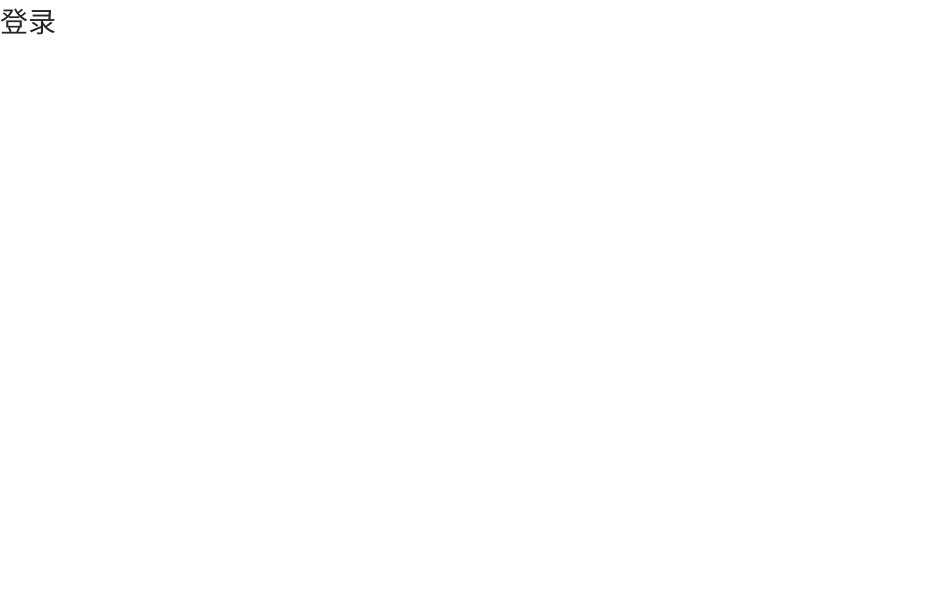
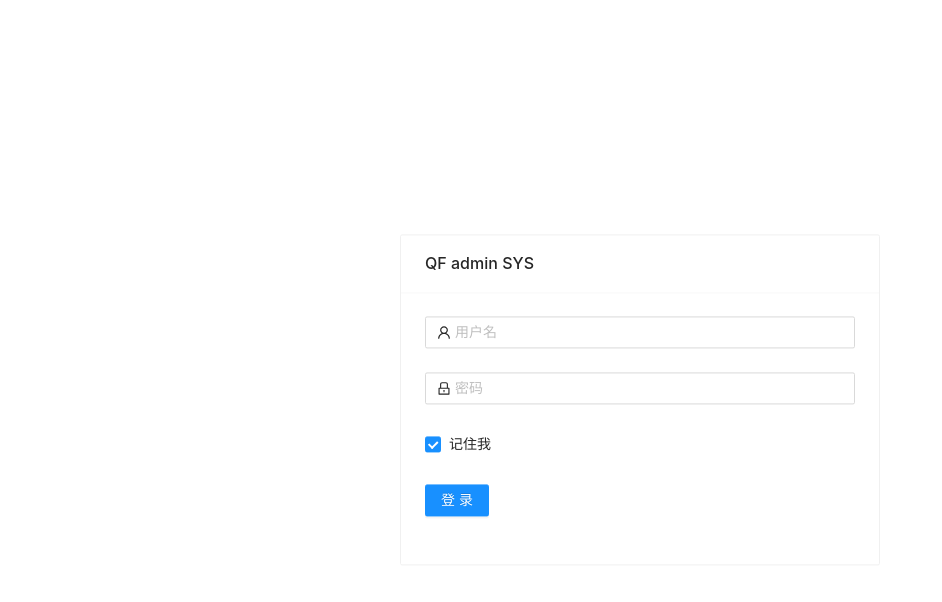
Before and after one commit to root-lucas/react-admin-backend, a React (Create React App) app: page /login in a window 1280 px wide. Shown: the top 602 px of the page, without its empty margins (0-942 px from the left). Built offline with nearby package versions, Linux system fonts and the light colour scheme.

Commit message:
feat: login|out function

```diff
--- a/src/App.js
+++ b/src/App.js
@@ -2,10 +2,13 @@ import React from 'react';
 import { Switch, Route, Redirect } from 'react-router-dom';
 import { adminRoutes } from './routes/index'
 import Frame from './components/Frame/Index'
+import { isLogined } from './utils/auth';
+
 import './App.css'
 
 function App() {
-  return (
+  // 三目运算符检查用户是否登录进行页面跳转
+  return (isLogined() ? (
     <Frame>
       <Switch>
         {
@@ -22,9 +25,10 @@ function App() {
             )
           })
         }
+        <Redirect to={adminRoutes[0].path} from='/admin' />
         <Redirect to='/404' />
       </Switch>
-    </Frame>
+    </Frame>) : (<Redirect to='/login' />)
   );
 }
 
--- a/src/components/Frame/Index.js
+++ b/src/components/Frame/Index.js
@@ -1,9 +1,11 @@
 import React from 'react'
-import { Layout, Menu} from 'antd';
-import { AppstoreOutlined } from '@ant-design/icons';
+import { Layout, Menu, Dropdown, Avatar, message } from 'antd';
+import { AppstoreOutlined, UserOutlined, DownOutlined } from '@ant-design/icons';
 import { withRouter } from 'react-router-dom';
 import logo from './logo192.png'
 import { adminRoutes } from '../../routes/index';
+import { clearToken } from "../../utils/auth";
+import './frame.css'
 
 // const { SubMenu } = Menu;
 const { Header, Content, Sider } = Layout;
@@ -11,12 +13,38 @@ const { Header, Content, Sider } = Layout;
 const routes = adminRoutes.filter(route => route.isShow)
 
 function Index(props) {
+    const popMenu = (
+        <Menu
+            onClick={(p) => {
+                if (p.key === "logOut") {
+                    clearToken();
+                    props.history.push("/login");
+                } else {
+                    message.info(p.key); // tip
+                    if ((p.key = "notice")) {
+                        props.history.push("/admin/notices");
+                    }
+                }
+            }}>
+            <Menu.Item key='notice'>通知中心</Menu.Item>
+            <Menu.Item key='setting'>设置</Menu.Item>
+            <Menu.Item key='logOut'>退出</Menu.Item>
+        </Menu>
+    )
+
     return (
         <Layout>
             <Header className="header" style={{ background: '#428bca' }}>
                 <div className="logo">
                     <img src={logo} alt='logo' style={{ width: 50, height: 50 }} />
                 </div>
+                <Dropdown overlay={popMenu}>
+                    <div>
+                        <Avatar size="small" icon={<UserOutlined />} />
+                        <span style={{ color: '#fff', margin: '0 5px' }}>超级管理员</span>
+                        <DownOutlined />
+                    </div>
+                </Dropdown>
             </Header>
             <Layout>
                 <Sider width={200} style={{ background: '#fff' }} className="site-layout-background">
--- /dev/null
+++ b/src/components/Frame/frame.css
@@ -0,0 +1,4 @@
+.header{
+    display: flex;
+    justify-content: space-between;
+}
--- a/src/pages/Login.js
+++ b/src/pages/Login.js
@@ -1,10 +1,67 @@
 import React from 'react'
+import { Form, Input, Button, Checkbox, Card } from 'antd';
+import { UserOutlined, LockOutlined } from '@ant-design/icons';
+import { setToken } from '../utils/auth';
+import './login.css'
 
-function Login() {
+function Login(props) {
+    const onFinish = values => {
+        if (values) {
+            setToken(values.username)
+            console.log('登录信息 = ', values);
+            props.history.push('/admin')
+        }
+
+    };
+
     return (
-        <div>
-            <h1>登录</h1>
-        </div>
+        <Card title='QF admin SYS' className="login-form">
+            <Form
+                name="normal_login"
+
+                initialValues={{
+                    remember: true,
+                }}
+                onFinish={onFinish}
+            >
+                <Form.Item
+                    name="username"
+                    rules={[
+                        {
+                            required: true,
+                            message: '请输入用户名!',
+                        },
+                    ]}
+                >
+                    <Input prefix={<UserOutlined className="site-form-item-icon" />} placeholder="用户名" />
+                </Form.Item>
+                <Form.Item
+                    name="password"
+                    rules={[
+                        {
+                            required: true,
+                            message: '请输入密码!',
+                        },
+                    ]}
+                >
+                    <Input
+                        prefix={<LockOutlined className="site-form-item-icon" />}
+                        type="password"
+                        placeholder="密码"
+                    />
+                </Form.Item>
+                <Form.Item>
+                    <Form.Item name="remember" valuePropName="checked" noStyle>
+                        <Checkbox>记住我</Checkbox>
+                    </Form.Item>
+                </Form.Item>
+                <Form.Item>
+                    <Button type="primary" htmlType="submit" className="login-form-button">
+                        登录
+                    </Button>
+                </Form.Item>
+            </Form>
+        </Card>
     )
 }
 
--- a/src/pages/admin/products/List.js
+++ b/src/pages/admin/products/List.js
@@ -27,7 +27,7 @@ function List(props) {
         {
             title: '序号',
             key: 'id',
-            // dataIndex: 'id',
+            dataIndex: 'id',
             width: 80,
             align: 'center'
         }, {
@@ -55,7 +55,7 @@ function List(props) {
         <Card title='商品列表' extra={
             <Button type='primary' size='small' onClick={() => props.history.push('/admin/products/edit')}
             >新增</Button>}>
-            <Table columns={columns} bordered dataSource={dataSource} />
+            <Table rowKey='id' columns={columns} bordered dataSource={dataSource} />
         </Card>
     )
 }
--- /dev/null
+++ b/src/pages/login.css
@@ -0,0 +1,26 @@
+/* 方法1：居中定位需要父标签 */
+/* .container {
+    height: 100%;
+    width: 100%;
+    display: flex;
+    justify-content: center;
+    align-items: center;
+    flex-direction: column;
+}
+
+.login-form {
+    width: 480px;
+} */
+
+/* 方法2：无需父标签，通过绝对定位 */
+.login-form {
+    width: 480px;
+    position: absolute;
+    left: 50%;
+    top: 50%;
+    transform: translate3d(-50%, -50%, 0);
+    -moz-transform: translate3d(-50%, -50%, 0);
+    -ms-transform: translate3d(-50%, -50%, 0);
+    -o-transform: translate3d(-50%, -50%, 0);
+    -webkit-transform: translate3d(-50%, -50%, 0);
+}
--- /dev/null
+++ b/src/utils/auth.js
@@ -0,0 +1,19 @@
+export function getToken() {
+    return localStorage.getItem("token");
+}
+
+export function setToken(token) {
+    localStorage.setItem("token", token);
+}
+
+// 退出登陆
+export function clearToken() {
+    localStorage.removeItem("token");
+}
+
+export function isLogined() {
+    if (localStorage.getItem("token")) {
+        return true;
+    }
+    return false;
+}
```
Also changed, not shown: src/index.js (indentation only).
